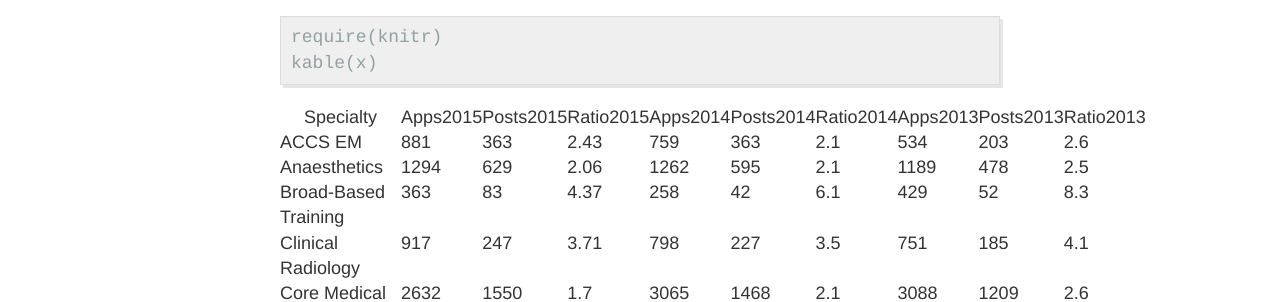
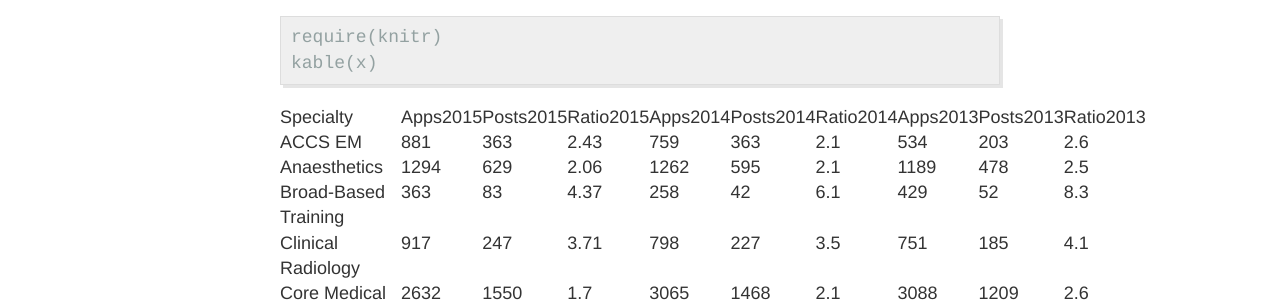
Before and after one commit to dannyjnwong/dannyjnwong.github.io, a Jekyll site: the page built from _posts/2016-01-27-Specialty-training-competition-ratios.md, in a window 1280 px wide. Shown: the part 2291-2593 px from the top of the page. Built offline with Jekyll 4.4.1, drawn with Linux system fonts in a browser that asks for light colours; Markdown is read by kramdown in place of the engine named in the settings.

Commit message:
Attempt #2 to fix the table rendering

```diff
--- a/_config.yml
+++ b/_config.yml
@@ -57,6 +57,10 @@
 highlighter: pygments
 permalink: /:title/
 
+redcarpet:
+    extensions: ["no_intra_emphasis", "tables", "autolink", "strikethrough", "with_toc_data"]
+
+
 # The release of Jekyll Now that you're using
 version: v1.1.0
 
--- a/_posts/2016-01-27-Specialty-training-competition-ratios.md
+++ b/_posts/2016-01-27-Specialty-training-competition-ratios.md
@@ -86,21 +86,21 @@
 
 
 
-Specialty                  |Apps2015 |Posts2015 |Ratio2015 |Apps2014 |Posts2014 |Ratio2014 |Apps2013 |Posts2013 |Ratio2013
----------------------------|---------|----------|----------|---------|----------|----------|---------|----------|----------
-ACCS EM                    |881      |363       |2.43      |759      |363       |2.1       |534      |203       |2.6
-Anaesthetics               |1294     |629       |2.06      |1262     |595       |2.1       |1189     |478       |2.5
-Broad-Based Training       |363      |83        |4.37      |258      |42        |6.1       |429      |52        |8.3
-Clinical Radiology         |917      |247       |3.71      |798      |227       |3.5       |751      |185       |4.1
-Core Medical Training      |2632     |1550      |1.7       |3065     |1468      |2.1       |3088     |1209      |2.6
-Core Psychiatry Training   |662      |466       |1.42      |643      |497       |1.3       |650      |437       |1.5
-Core Surgical Training     |1396     |604       |2.31      |1370     |625       |2.2       |1296     |676       |1.9
-General Practice           |5112     |3612      |1.42      |5477     |3391      |1.6       |6447     |2787      |2.3
-Histopathology             |189      |79        |2.39      |165      |93        |1.8       |154      |120       |1.3
-Neurosurgery               |169      |30        |5.63      |159      |24        |6.6       |183      |37        |4.9
-Obstetrics and Gynaecology |599      |238       |2.52      |583      |240       |2.4       |591      |204       |2.9
-Ophthalmology              |374      |95        |3.94      |353      |82        |4.3       |323      |71        |4.5
-Paediatrics                |801      |446       |1.8       |814      |435       |1.9       |793      |360       |2.2
-Public Health              |724      |88        |8.23      |686      |78        |8.8       |602      |70        |8.6
+|Specialty                  |Apps2015 |Posts2015 |Ratio2015 |Apps2014 |Posts2014 |Ratio2014 |Apps2013 |Posts2013 |Ratio2013 |
+|:--------------------------|:--------|:---------|:---------|:--------|:---------|:---------|:--------|:---------|:---------|
+|ACCS EM                    |881      |363       |2.43      |759      |363       |2.1       |534      |203       |2.6       |
+|Anaesthetics               |1294     |629       |2.06      |1262     |595       |2.1       |1189     |478       |2.5       |
+|Broad-Based Training       |363      |83        |4.37      |258      |42        |6.1       |429      |52        |8.3       |
+|Clinical Radiology         |917      |247       |3.71      |798      |227       |3.5       |751      |185       |4.1       |
+|Core Medical Training      |2632     |1550      |1.7       |3065     |1468      |2.1       |3088     |1209      |2.6       |
+|Core Psychiatry Training   |662      |466       |1.42      |643      |497       |1.3       |650      |437       |1.5       |
+|Core Surgical Training     |1396     |604       |2.31      |1370     |625       |2.2       |1296     |676       |1.9       |
+|General Practice           |5112     |3612      |1.42      |5477     |3391      |1.6       |6447     |2787      |2.3       |
+|Histopathology             |189      |79        |2.39      |165      |93        |1.8       |154      |120       |1.3       |
+|Neurosurgery               |169      |30        |5.63      |159      |24        |6.6       |183      |37        |4.9       |
+|Obstetrics and Gynaecology |599      |238       |2.52      |583      |240       |2.4       |591      |204       |2.9       |
+|Ophthalmology              |374      |95        |3.94      |353      |82        |4.3       |323      |71        |4.5       |
+|Paediatrics                |801      |446       |1.8       |814      |435       |1.9       |793      |360       |2.2       |
+|Public Health              |724      |88        |8.23      |686      |78        |8.8       |602      |70        |8.6       |
 
 Now we can start doing something with the data.
```
